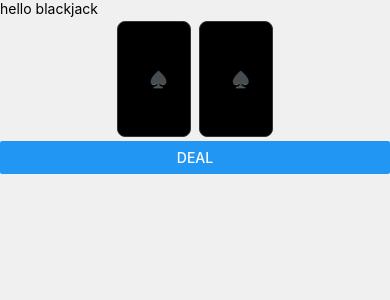
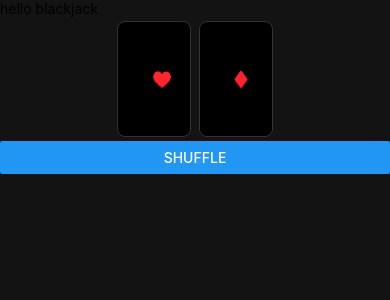
Before and after one commit to mswieboda/black-jack, a React Native app: screen / in a window 390 px wide. Shown: the top 300 px of the page. Built offline with nearby package versions, Linux system fonts and the light colour scheme.

Commit message:
shuffle multi decks of cards

```diff
--- a/App.tsx
+++ b/App.tsx
@@ -3,6 +3,8 @@ import { computed, makeObservable } from 'mobx'
 import { observer } from 'mobx-react'
 import { Appearance, SafeAreaView, StatusBar, StyleSheet } from 'react-native'
 import BlackJack from './app/components/black-jack.tsx'
+
+const isDarkMode = true // Appearance.getColorScheme() === 'dark'
 
 @observer
 export default class App extends Component {
@@ -11,16 +13,11 @@ export default class App extends Component {
     makeObservable(this)
   }
 
-  @computed
-  get isDarkMode() {
-    return Appearance.getColorScheme() === 'dark'
-  }
-
   render() {
     return (
       <SafeAreaView style={[this.styles.safeArea, this.styles.background]}>
         <StatusBar
-          barStyle={this.isDarkMode ? 'light-content' : 'dark-content'}
+          barStyle={isDarkMode ? 'light-content' : 'dark-content'}
           backgroundColor={this.styles.background.backgroundColor}
         />
         <BlackJack />
@@ -35,7 +32,7 @@ export default class App extends Component {
         flex: 1,
       },
       background: {
-        backgroundColor: this.isDarkMode ? '#131313' : '#f0f0f0',
+        backgroundColor: isDarkMode ? '#131313' : '#f0f0f0',
       },
     })
   }
--- a/app/components/black-jack.tsx
+++ b/app/components/black-jack.tsx
@@ -1,8 +1,12 @@
 import React, { Component } from 'react'
-import { computed, makeObservable } from 'mobx'
+import { action, computed, makeObservable, observable } from 'mobx'
 import { observer } from 'mobx-react'
-import { Appearance, Button, StyleSheet, Text, View } from 'react-native'
+import { Appearance, Button, InteractionManager, StyleSheet, Text, View } from 'react-native'
+import _ from 'lodash'
 import Card from './card'
+import { Deck } from 'lib/deck'
+
+const isDarkMode = true // Appearance.getColorScheme() === 'dark'
 
 @observer
 export default class BlackJack extends Component {
@@ -11,22 +15,39 @@ export default class BlackJack extends Component {
     makeObservable(this)
   }
 
-  @computed
-  get isDarkMode() {
-    return Appearance.getColorScheme() === 'dark'
+  @observable
+  deck: Deck = null
+
+  componentDidMount() {
+    InteractionManager.runAfterInteractions(this.afterInteractionSetup)
   }
 
-  onPressDeal = () => console.log('>>> onPressDeal')
+  @action.bound
+  afterInteractionSetup = () => {
+    console.log('>>> afterInteractionSetup')
+    this.deck = Deck.newShoot(8)
+    this.deck.shuffle()
+  }
+
+  @action.bound
+  onPressShuffle = () => {
+    console.log('>>> onPressShuffle')
+    this.deck.shuffle()
+  }
 
   render() {
+    if (_.isNil(this.deck)) {
+      return null
+    }
+
     return (
       <View style={this.styles.container}>
         <Text>hello blackjack</Text>
         <View style={{ flexDirection: 'row', justifyContent: 'center', alignItems: 'center'}}>
-          <Card />
-          <Card />
+          <Card card={this.deck.cards[0]} />
+          <Card card={this.deck.cards[1]} />
         </View>
-        <Button onPress={this.onPressDeal} title="Deal" />
+        <Button onPress={this.onPressShuffle} title="Shuffle" />
       </View>
     )
   }
@@ -36,7 +57,7 @@ export default class BlackJack extends Component {
     return StyleSheet.create({
       container: {
         flex: 1,
-        backgroundColor: this.isDarkMode ? '#131313' : '#f0f0f0',
+        backgroundColor: isDarkMode ? '#131313' : '#f0f0f0',
       },
     })
   }
--- a/app/components/card.tsx
+++ b/app/components/card.tsx
@@ -7,6 +7,7 @@ const INITIAL_DIMENSION_FACTOR = 33
 
 interface Props {
   scale?: number
+  card: Card
 }
 
 @observer
@@ -30,7 +31,7 @@ export default class Card extends Component {
   render() {
     return (
       <View style={this.styles.container}>
-        <Text style={this.styles.text}>J♠️</Text>
+        <Text style={this.styles.text}>{this.props.card.name}</Text>
       </View>
     )
   }
--- /dev/null
+++ b/app/lib/deck.tsx
@@ -0,0 +1,89 @@
+import { action, computed, makeObservable, observable } from 'mobx'
+import _ from 'lodash'
+
+const Rank = {
+  Ace: 1,
+  Two: 2,
+  Three: 3,
+  Four: 4,
+  Five: 5,
+  Six: 6,
+  Seven: 7,
+  Eight: 8,
+  Nine: 9,
+  Ten: 10,
+  Jack: 11,
+  Queen: 12,
+  King: 13,
+}
+
+const Suit = {
+  Clubs: '♣️',
+  Diamonds: '♦️',
+  Hearts: '♥️',
+  Spades: '♠️',
+}
+
+export class Card {
+  constructor(
+    private readonly suit: string,
+    private readonly rank: number
+  ) {
+    makeObservable(this)
+  }
+
+  @computed
+  get name() {
+    return `${this.rank}${this.suit}`
+  }
+
+  static standardCards = () => {
+    const cards = []
+
+    for (const suit_key of Object.keys(Suit)) {
+      const suit = Suit[suit_key]
+
+      for (const rank_key of Object.keys(Rank)) {
+        const rank = Rank[rank_key]
+        const card = new Card(suit, rank)
+
+        cards.push(card)
+      }
+    }
+
+    return cards
+  }
+}
+
+export class Deck {
+  constructor() {
+    makeObservable(this)
+  }
+
+  @observable
+  cards: Card[] = []
+
+  static newStandardDeck = () => {
+    const deck = new Deck()
+
+    deck.cards = Card.standardCards()
+
+    return deck
+  }
+
+  static newShoot = (decks: number) => {
+    const deck = new Deck()
+
+    _.times(decks, () => {
+      deck.cards = deck.cards.concat(Card.standardCards())
+    })
+
+    return deck
+  }
+
+  @action.bound
+  shuffle = () => {
+    this.cards = _.shuffle(this.cards)
+    return this.cards
+  }
+}
--- a/babel.config.js
+++ b/babel.config.js
@@ -1,4 +1,27 @@
 module.exports = {
   presets: ['module:metro-react-native-babel-preset'],
-  plugins: [['@babel/plugin-proposal-decorators', { legacy: true }]],
+  plugins: [
+    ['@babel/plugin-proposal-decorators', { legacy: true }],
+    [
+      'module-resolver',
+      {
+        root: ['./'],
+        extensions: [
+          '.ios.ts',
+          '.android.ts',
+          '.ts',
+          '.ios.tsx',
+          '.android.tsx',
+          '.tsx',
+          '.jsx',
+          '.js',
+          '.json'
+        ],
+        alias: {
+          'lib': './app/lib',
+          'components': './app/components',
+        }
+      }
+    ],
+  ],
 }
--- a/package.json
+++ b/package.json
@@ -11,6 +11,7 @@
   },
   "dependencies": {
     "@babel/plugin-proposal-decorators": "^7.22.7",
+    "lodash": "^4.17.21",
     "mobx": "^6.6.1",
     "mobx-react": "^7.5.1",
     "react": "18.2.0",
@@ -26,6 +27,7 @@
     "@types/react": "^18.0.24",
     "@types/react-test-renderer": "^18.0.0",
     "babel-jest": "^29.2.1",
+    "babel-plugin-module-resolver": "^5.0.0",
     "eslint": "^8.19.0",
     "jest": "^29.2.1",
     "metro-react-native-babel-preset": "0.76.7",
```
Also changed, not shown: 2 other files (tests, documents, lock files or other folders).
